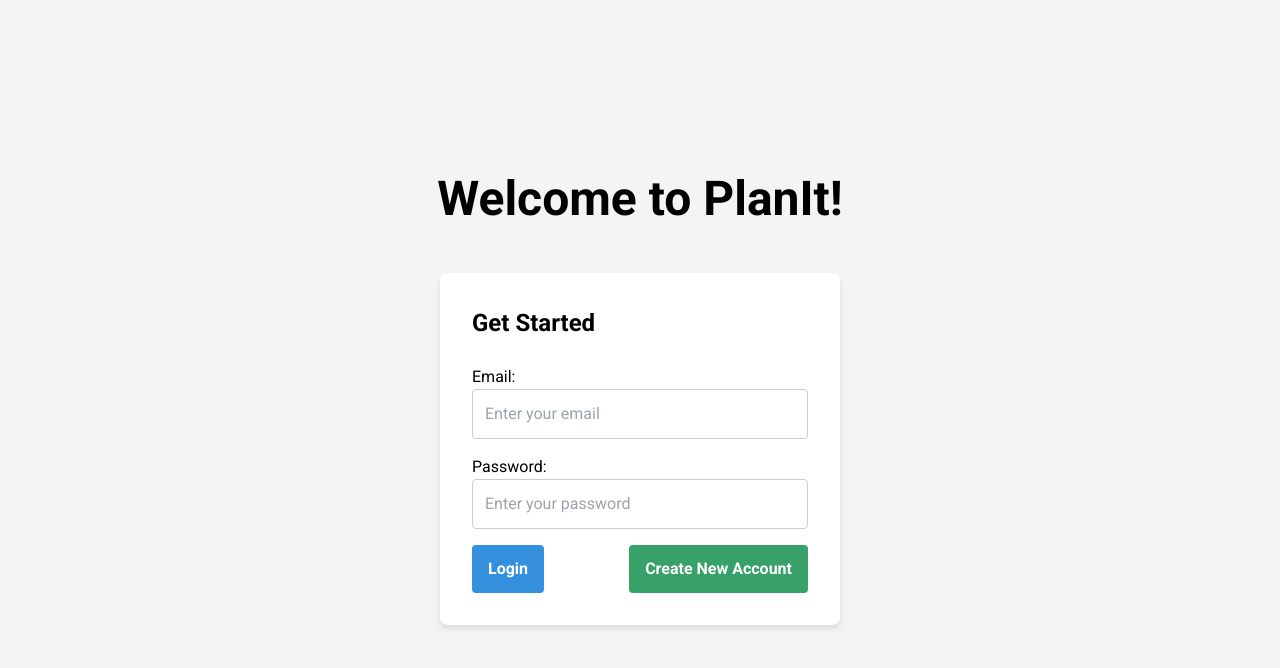
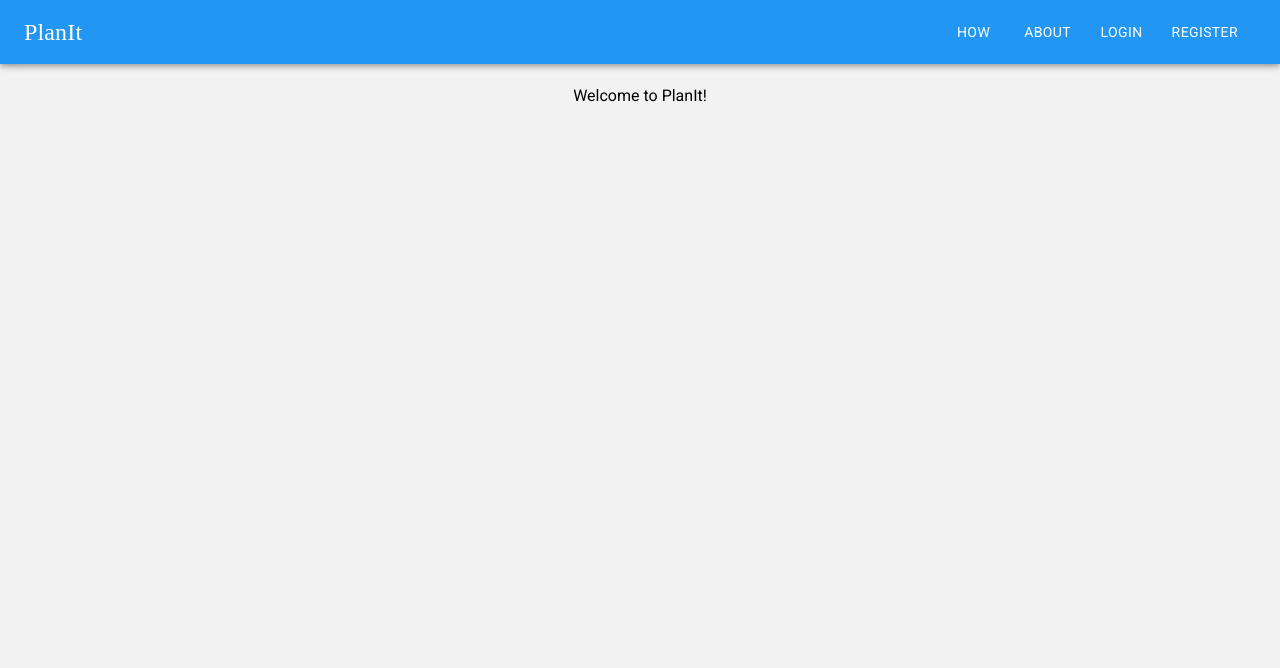
Before and after one commit to Sharat21/CSC301Project, a React (Vite) app in the folder plan-it/frontend/: page / in a window 1280 px wide. Shown: the top 668 px of the page. Built offline with nearby package versions, Linux system fonts and the light colour scheme.

Commit message:
implemented Navbar, How, About and Home pages

```diff
--- a/plan-it/frontend/src/App.tsx
+++ b/plan-it/frontend/src/App.tsx
@@ -2,7 +2,9 @@ import React from 'react';
 import { BrowserRouter as Router, Routes, Route } from 'react-router-dom';
 import LoginPage from './components/LoginPage';
 import RegisterPage from './components/RegisterPage';
-
+import HomePage from './components/HomePage';
+import AboutPage from './components/About';
+import HowPage from './components/How';
 import DestinationTransportation from './TripDetails/pages/DestinationTransportation';
 import Accommodation from './TripDetails/pages/Accommodation';
 import Activities from './TripDetails/pages/Activities';
@@ -19,8 +21,11 @@ const App = () => {
   return (
       <Router>
           <Routes>
+              <Route path="/home" element={<HomePage />} />
               <Route path="/login" element={<LoginPage />} />
-              <Route path="*" element={<LoginPage />} />
+              <Route path="/about" element={<AboutPage />} />
+              <Route path="/how" element={<HowPage />} />
+              <Route path="*" element={<HomePage />} />
               <Route path="/register" element={<RegisterPage />} />
               <Route path="settings/:userId" element={<Settings />} />
               <Route path="/groups/:userId" element={<Groups />} />
--- /dev/null
+++ b/plan-it/frontend/src/components/About.jsx
@@ -0,0 +1,18 @@
+// aboutPage.jsx
+import React from 'react';
+import Navbar from './NavBar';
+
+function AboutPage() {
+  return (
+    <div>
+      <Navbar />
+      <div style={{ padding: '20px', textAlign: 'center' }}>
+        <h1>About PlanIt</h1>
+        <p>This is the About Page of PlanIt.</p>
+        {/* Add more content here */}
+      </div>
+    </div>
+  );
+}
+
+export default AboutPage;
--- /dev/null
+++ b/plan-it/frontend/src/components/HomePage.jsx
@@ -0,0 +1,17 @@
+// homepage.jsx
+import React from 'react';
+import Navbar from './NavBar';
+
+function HomePage() {
+  return (
+    <div>
+      <Navbar />
+      <div style={{ padding: '20px', textAlign: 'center' }}>
+        <h1>Welcome to PlanIt!</h1>
+        {/* Add more content here */}
+      </div>
+    </div>
+  );
+}
+
+export default HomePage;
--- /dev/null
+++ b/plan-it/frontend/src/components/How.jsx
@@ -0,0 +1,18 @@
+// aboutPage.jsx
+import React from 'react';
+import Navbar from './NavBar';
+
+function HowPage() {
+    return (
+      <div>
+        <Navbar />
+        <div style={{ padding: '20px', textAlign: 'center' }}>
+          <h1>How PlanIt Works</h1>
+          <p>This is the How Page of PlanIt.</p>
+          {/* Add more content here */}
+        </div>
+      </div>
+    );
+  }
+
+  export default HowPage;
--- /dev/null
+++ b/plan-it/frontend/src/components/NavBar.jsx
@@ -0,0 +1,49 @@
+// navbar.jsx
+import React from 'react';
+import { AppBar, Toolbar, Typography, Button } from '@mui/material';
+import { Link } from 'react-router-dom'; // Assuming you're using React Router
+
+const linkStyle = {
+  color: 'white',
+  textDecoration: 'none',
+};
+
+const buttonStyle = {
+  marginRight: '10px',
+};
+
+const fancyText = {
+  fontFamily: 'cursive',
+  fontSize: '24px',
+  transition: 'transform 0.5s',
+}
+
+function Navbar() {
+  return (
+    <AppBar position="static" style={{ backgroundColor: '#2196f3' }}>
+      <Toolbar>
+        <Typography variant="h6" style={{ flexGrow: 1 }}>
+          <Link to="/" style={linkStyle}>
+            <span style={fancyText}>PlanIt</span>
+          </Link>
+        </Typography>
+        <Button color="inherit" style={buttonStyle} component={Link} to="/how">
+          How
+        </Button>
+        <Button color="inherit" style={buttonStyle} component={Link} to="/about">
+          About
+        </Button>
+        <div>
+          <Button color="inherit" style={buttonStyle} component={Link} to="/login">
+            Login
+          </Button>
+          <Button color="inherit" style={buttonStyle} component={Link} to="/register">
+            Register
+          </Button>
+        </div>
+      </Toolbar>
+    </AppBar>
+  );
+}
+
+export default Navbar;
```
Also changed, not shown: plan-it/frontend/src/components/plane.jpeg (added).
